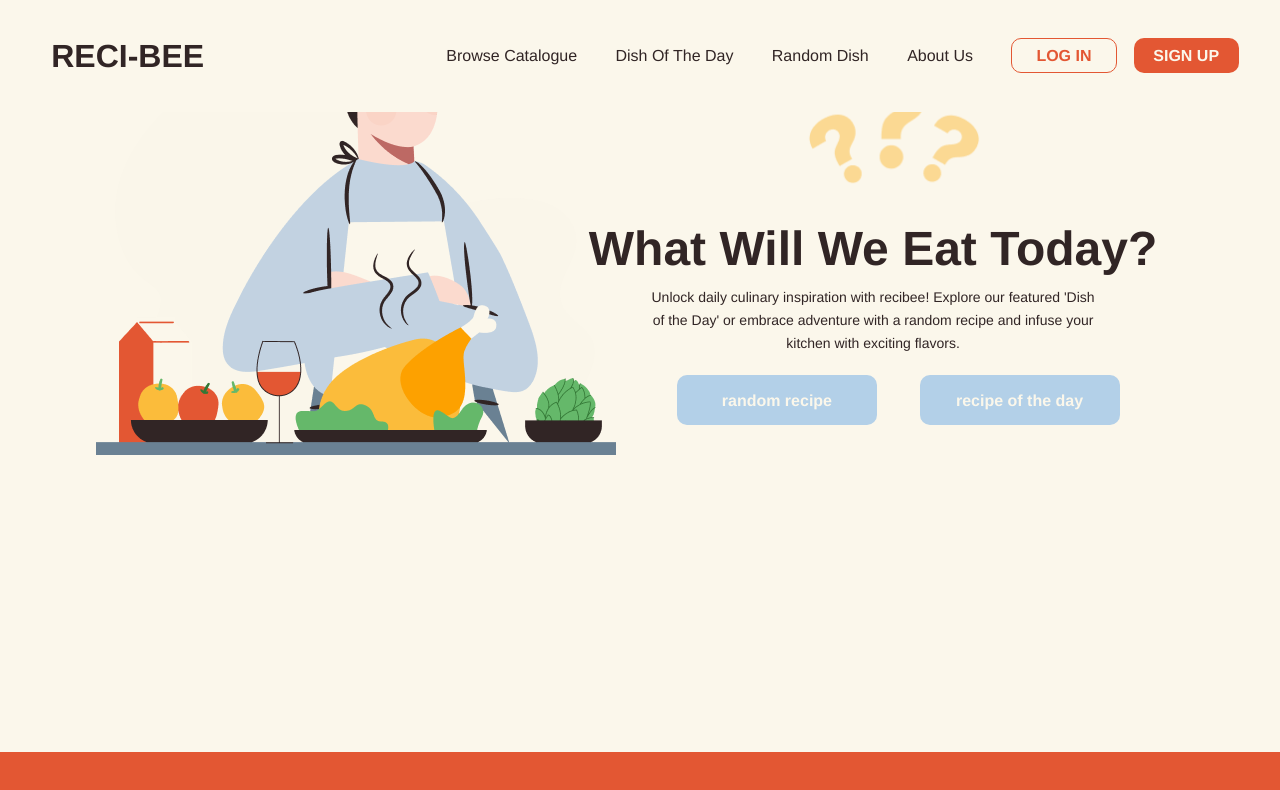
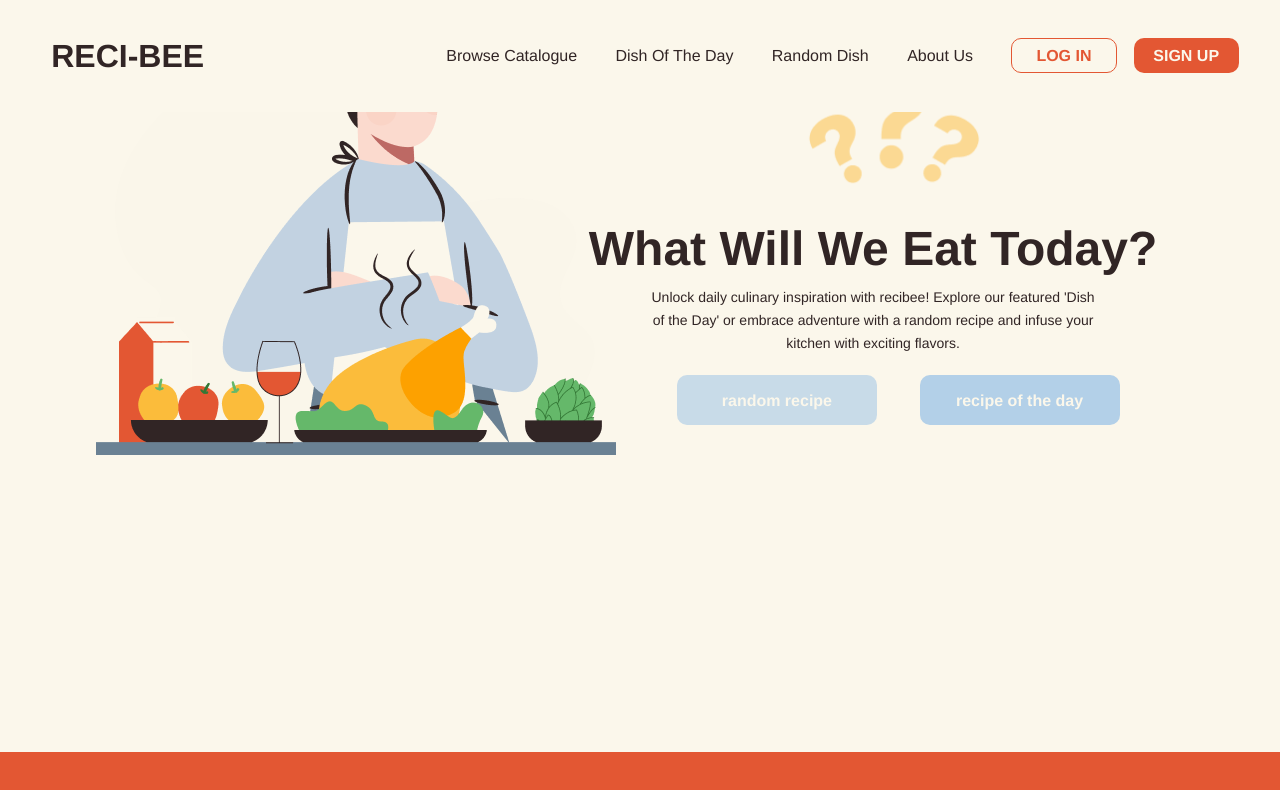
Before and after one commit to Gang-of-CSED/RECI-BEE, a Vue app in the folder frontend/: page /home in a window 1280 px wide. In both pictures the pointer is over the button "random recipe". Shown: the part 932-1722 px from the top of the page. Built offline with nearby package versions, Linux system fonts and the light colour scheme.

Commit message:
Fixing buttons

```diff
--- a/frontend/src/views/LandingPage/components/LandingPageDetails.vue
+++ b/frontend/src/views/LandingPage/components/LandingPageDetails.vue
@@ -233,7 +233,7 @@
     margin-left: 7.5%;
 }
 
-.rd:hover, .rc:hover .login:hover, .signup:hover{
+.rd:hover, .rc:hover, .login:hover, .signup:hover{
     opacity: 70%;
 }
 .rd:active, .rc:active, .login:active, .signup:active{
```
